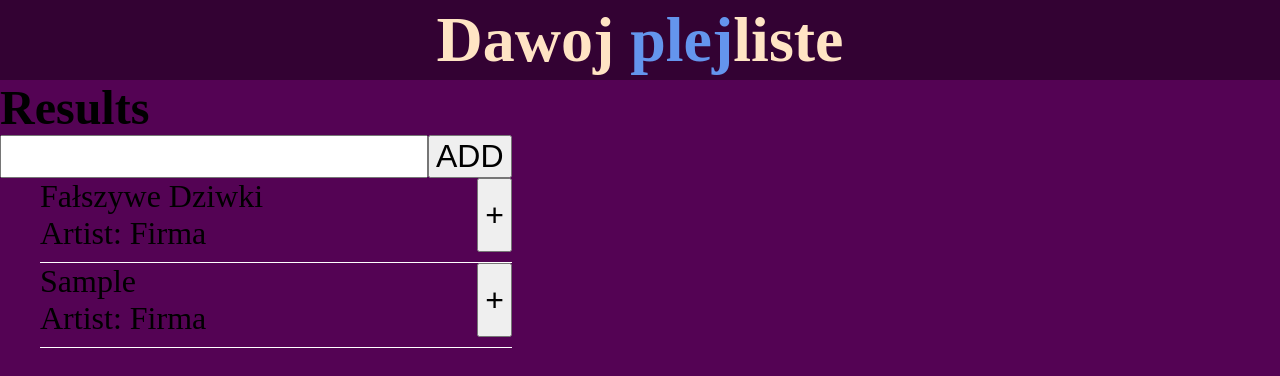
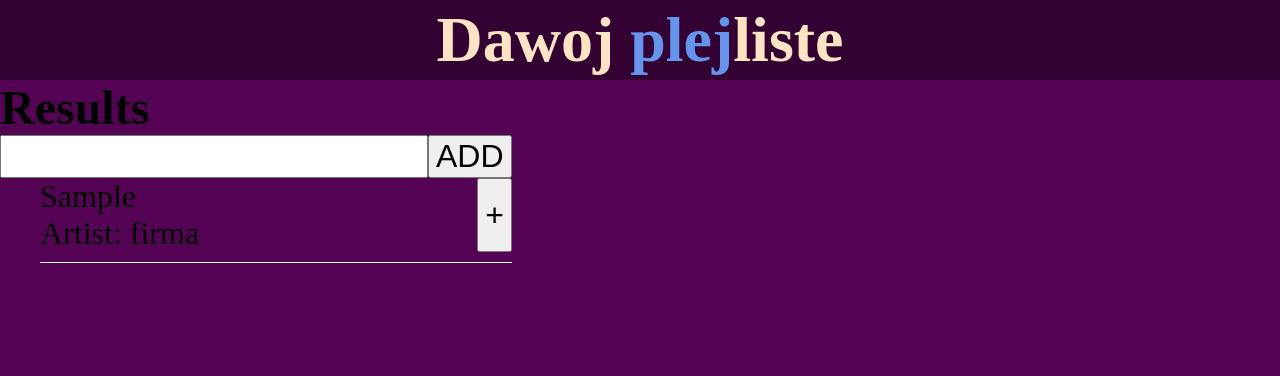
Before and after one commit to Mazako/Jammming, a React (Create React App) app: page / in a window 1280 px wide. Both pictures are taken after typing "Sample" into the empty fields and a click on the button "ADD". Shown: the top 376 px of the page. Built offline with nearby package versions, Linux system fonts and the light colour scheme.

Commit message:
Adding song from list to new list

```diff
--- a/src/App.js
+++ b/src/App.js
@@ -2,24 +2,55 @@ import React, {useState} from "react"
 import Logo from './logo/Logo'
 import './App.css'
 import Results from "./results/Results"
-import Song from "./song/Song"
+import SavePanel from "./save_panel/SavePanel";
+
+class SongDTO {
+    id
+    name
+    artist
+
+
+    constructor(id, name, artist) {
+        this.id = id;
+        this.name = name;
+        this.artist = artist;
+    }
+
+}
+
+
+let ID = 1;
 
 function App() {
-    const SONGS = [<Song name='Fałszywe Dziwki' artist='Firma'/>]
-    const [songs, setSongs] = useState(SONGS)
+    const [songs, setSongs] = useState([])
+    const [savedSongs, setSavedSongs] = useState([])
 
     const onAddSong = (name) => {
         setSongs([
             ...songs,
-            <Song name={name} artist={'Firma'}/>
+            new SongDTO(ID++, name, 'firma')
         ])
+    }
+
+    const onSaveSong = (id, name, artist) => {
+        setSavedSongs([
+            ...savedSongs,
+            new SongDTO(id, name, artist)
+        ])
+
+        setSongs(songs.filter(s => (s.id !== id)))
+    }
+
+    const onRemoveSong = (id) => {
+        setSavedSongs(savedSongs.filter(s => s.id !== id))
     }
 
     return (
         <div>
             <Logo/>
             <div id={'app-bars'}>
-                <Results onAddSong={onAddSong} songs={songs}/>
+                <Results onAddSong={onAddSong} songs={songs} onSaveSong={onSaveSong}/>
+                <SavePanel results={savedSongs} onRemoveSong={onRemoveSong}/>
             </div>
         </div>
     )
--- a/src/results/Results.js
+++ b/src/results/Results.js
@@ -3,7 +3,7 @@ import ResultsList from "./ResultsList"
 import SearchBar from "./SearchBar"
 import './Results.css'
 
-function Results({songs, onAddSong}) {
+function Results({songs, onAddSong, onSaveSong}) {
     const [item, setItem] = useState("")
     const onSearchingSong = (name) => {
         setItem(name)
@@ -12,8 +12,8 @@ function Results({songs, onAddSong}) {
     return (
         <div id={'results-div'}>
             <h2>Results</h2>
-            <SearchBar item={item} onSearchSong={onSearchingSong} onAddSong={onAddSong} />
-            <ResultsList songs={songs}/>
+            <SearchBar item={item} onSearchSong={onSearchingSong} onAddSong={onAddSong}/>
+            <ResultsList songs={songs} isAdding={true} onClickSong={onSaveSong}/>
         </div>
     )
 }
--- a/src/results/ResultsList.js
+++ b/src/results/ResultsList.js
@@ -1,10 +1,16 @@
 import React from "react"
 import './Results.css'
+import Song from "../song/Song";
 
-function ResultsList({songs}) {
+function ResultsList({songs, onClickSong, isAdding}) {
     return (
         <ul>
-            {songs}
+            {songs.map(song => <Song key={song.id}
+                                     id={song.id}
+                                     name={song.name}
+                                     artist={song.artist}
+                                     isAdding={isAdding}
+                                     onClickSongButton={onClickSong}/>)}
         </ul>
     )
 }
--- a/src/results/SearchBar.js
+++ b/src/results/SearchBar.js
@@ -8,13 +8,23 @@ function SearchBar({item, onSearchSong, onAddSong}) {
     }
 
     const handleSongAdding = () => {
-        onAddSong(item)
-        onSearchSong('')
+        if (item !== '') {
+            onAddSong(item)
+            onSearchSong('')
+        }
+    }
+
+    const handleClickingEnter = e => {
+        if (e.key === 'Enter' && item !== '') {
+            onAddSong(e.target.value)
+            onSearchSong('')
+
+        }
     }
 
     return (
         <div>
-            <input type={"text"} value={item} onChange={handleSearchSong}/>
+            <input type={"text"} value={item} onChange={handleSearchSong} onKeyDown={handleClickingEnter}/>
             <button onClick={handleSongAdding}>ADD</button>
         </div>
     )
--- /dev/null
+++ b/src/save_panel/SavePanel.js
@@ -0,0 +1,16 @@
+import React from "react";
+import ResultsList from "../results/ResultsList";
+
+function SavePanel({results, onRemoveSong}) {
+
+    return (
+        <div>
+            <ResultsList songs={results} isAdding={false} onClickSong={onRemoveSong} />
+        </div>
+    )
+
+
+}
+
+
+export default SavePanel
--- a/src/song/Song.js
+++ b/src/song/Song.js
@@ -1,11 +1,16 @@
 import React from "react";
 import './Song.css'
-function Song({name, artist, onClickSongButton}) {
+function Song({id, name, artist, isAdding, onClickSongButton}) {
+
+    const handleClickSongButton = () => {
+        onClickSongButton(id, name, artist)
+    }
+
     return(
         <li className={'song-list'}>
             <p className={'song-name'}>{name}</p>
             <p className={'song-artist'}>Artist: {artist}</p>
-            <button className={'song-add'}>+</button>
+            <button className={'song-add'} onClick={handleClickSongButton}>{isAdding ? '+' : '-'}</button>
         </li>
     )
 }
```
